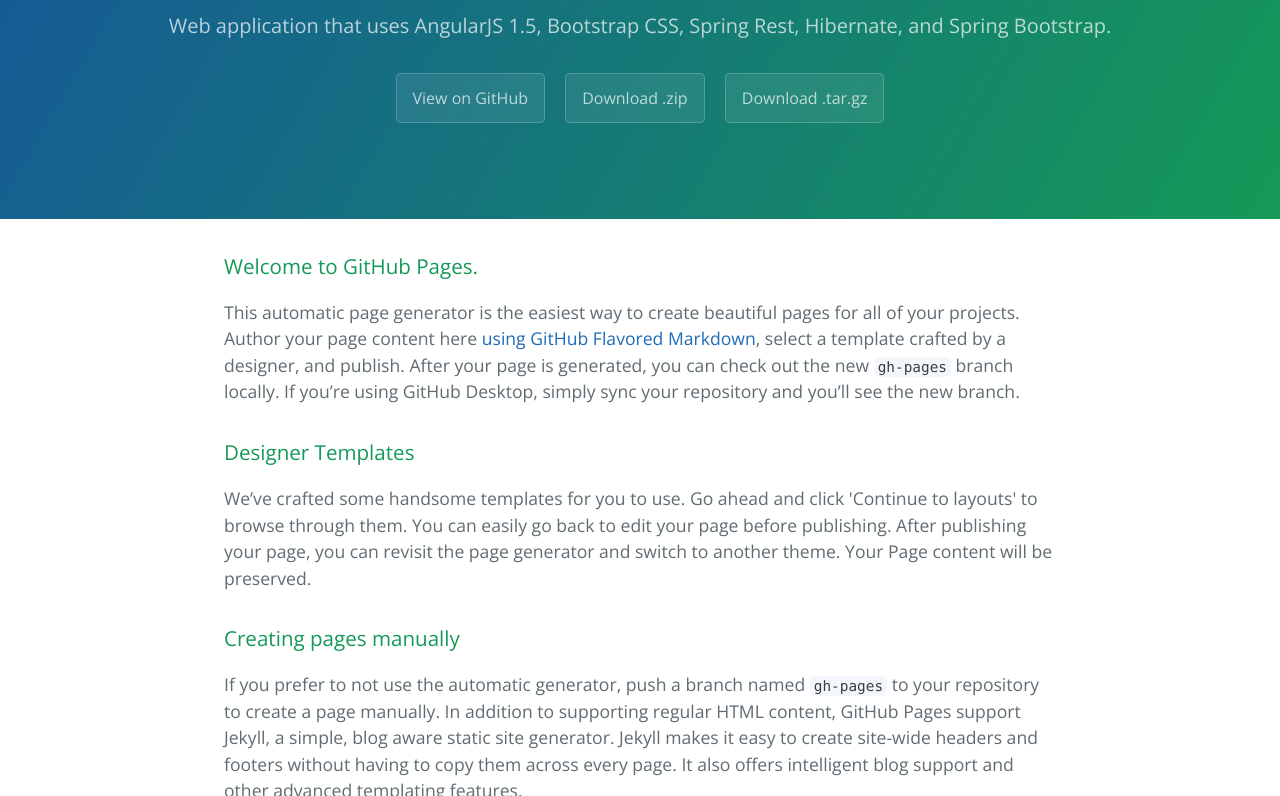
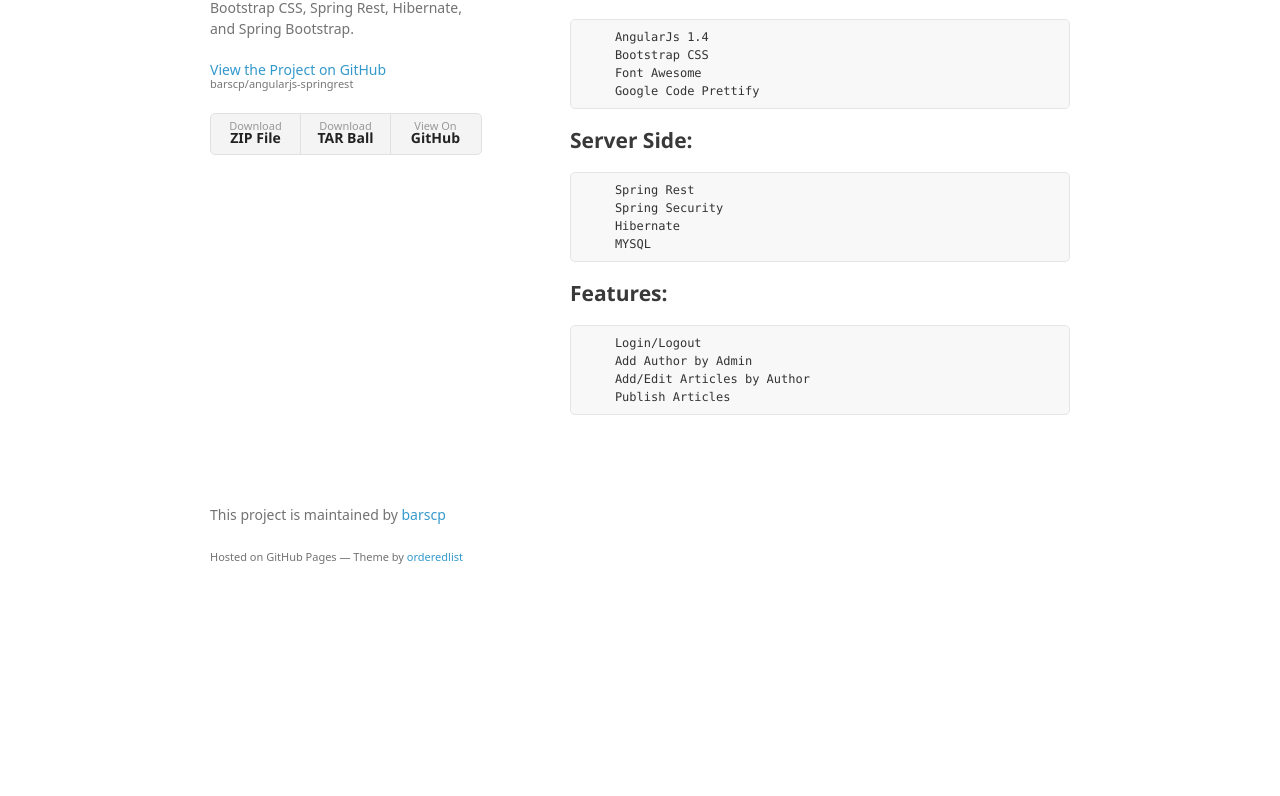
Before and after one commit to barscp/angularjs-springrest, a plain HTML site: page index.html in a window 1280 px wide. Shown: the part 164-960 px from the top of the page. After the commit the page ends 800 px from the top, so only its background shows below. Drawn offline with nearby package versions, Linux system fonts and the light colour scheme; a web font is replaced by a local one.

Commit message:
Create gh-pages branch via GitHub

```diff
--- a/index.html
+++ b/index.html
@@ -1,57 +1,70 @@
-<!DOCTYPE html>
-<html lang="en-us">
+<!doctype html>
+<html>
   <head>
-    <meta charset="UTF-8">
-    <title>Angularjs-springrest by bperalta84</title>
-    <meta name="viewport" content="width=device-width, initial-scale=1">
-    <link rel="stylesheet" type="text/css" href="stylesheets/normalize.css" media="screen">
-    <link href='https://fonts.googleapis.com/css?family=Open+Sans:400,700' rel='stylesheet' type='text/css'>
-    <link rel="stylesheet" type="text/css" href="stylesheets/stylesheet.css" media="screen">
-    <link rel="stylesheet" type="text/css" href="stylesheets/github-light.css" media="screen">
+    <meta charset="utf-8">
+    <meta http-equiv="X-UA-Compatible" content="chrome=1">
+    <title>Angularjs-springrest by barscp</title>
+
+    <link rel="stylesheet" href="stylesheets/styles.css">
+    <link rel="stylesheet" href="stylesheets/github-light.css">
+    <meta name="viewport" content="width=device-width">
+    <!--[if lt IE 9]>
+    <script src="//html5shiv.googlecode.com/svn/trunk/html5.js"></script>
+    <![endif]-->
   </head>
   <body>
-    <section class="page-header">
-      <h1 class="project-name">Angularjs-springrest</h1>
-      <h2 class="project-tagline">Web application that uses AngularJS 1.5, Bootstrap CSS, Spring Rest, Hibernate, and Spring Bootstrap.</h2>
-      <a href="https://github.com/bperalta84/angularjs-springrest" class="btn">View on GitHub</a>
-      <a href="https://github.com/bperalta84/angularjs-springrest/zipball/master" class="btn">Download .zip</a>
-      <a href="https://github.com/bperalta84/angularjs-springrest/tarball/master" class="btn">Download .tar.gz</a>
-    </section>
+    <div class="wrapper">
+      <header>
+        <h1>Angularjs-springrest</h1>
+        <p>Web application that uses AngularJS 1.5, Bootstrap CSS, Spring Rest, Hibernate, and Spring Bootstrap.</p>
 
-    <section class="main-content">
-      <h3>
-<a id="welcome-to-github-pages" class="anchor" href="#welcome-to-github-pages" aria-hidden="true"><span aria-hidden="true" class="octicon octicon-link"></span></a>Welcome to GitHub Pages.</h3>
+        <p class="view"><a href="https://github.com/barscp/angularjs-springrest">View the Project on GitHub <small>barscp/angularjs-springrest</small></a></p>
 
-<p>This automatic page generator is the easiest way to create beautiful pages for all of your projects. Author your page content here <a href="https://guides.github.com/features/mastering-markdown/">using GitHub Flavored Markdown</a>, select a template crafted by a designer, and publish. After your page is generated, you can check out the new <code>gh-pages</code> branch locally. If you’re using GitHub Desktop, simply sync your repository and you’ll see the new branch.</p>
 
-<h3>
-<a id="designer-templates" class="anchor" href="#designer-templates" aria-hidden="true"><span aria-hidden="true" class="octicon octicon-link"></span></a>Designer Templates</h3>
+        <ul>
+          <li><a href="https://github.com/barscp/angularjs-springrest/zipball/master">Download <strong>ZIP File</strong></a></li>
+          <li><a href="https://github.com/barscp/angularjs-springrest/tarball/master">Download <strong>TAR Ball</strong></a></li>
+          <li><a href="https://github.com/barscp/angularjs-springrest">View On <strong>GitHub</strong></a></li>
+        </ul>
+      </header>
+      <section>
+        <p>blogger-springrest is a simple blogging type web application. </p>
 
-<p>We’ve crafted some handsome templates for you to use. Go ahead and click 'Continue to layouts' to browse through them. You can easily go back to edit your page before publishing. After publishing your page, you can revisit the page generator and switch to another theme. Your Page content will be preserved.</p>
+<p>This website is implemented using the following:</p>
 
-<h3>
-<a id="creating-pages-manually" class="anchor" href="#creating-pages-manually" aria-hidden="true"><span aria-hidden="true" class="octicon octicon-link"></span></a>Creating pages manually</h3>
+<h2>
+<a id="client-side" class="anchor" href="#client-side" aria-hidden="true"><span aria-hidden="true" class="octicon octicon-link"></span></a>Client Side:</h2>
 
-<p>If you prefer to not use the automatic generator, push a branch named <code>gh-pages</code> to your repository to create a page manually. In addition to supporting regular HTML content, GitHub Pages support Jekyll, a simple, blog aware static site generator. Jekyll makes it easy to create site-wide headers and footers without having to copy them across every page. It also offers intelligent blog support and other advanced templating features.</p>
+<pre><code>    AngularJs 1.4
+    Bootstrap CSS
+    Font Awesome
+    Google Code Prettify
+</code></pre>
 
-<h3>
-<a id="authors-and-contributors" class="anchor" href="#authors-and-contributors" aria-hidden="true"><span aria-hidden="true" class="octicon octicon-link"></span></a>Authors and Contributors</h3>
+<h2>
+<a id="server-side" class="anchor" href="#server-side" aria-hidden="true"><span aria-hidden="true" class="octicon octicon-link"></span></a>Server Side:</h2>
 
-<p>You can @mention a GitHub username to generate a link to their profile. The resulting <code>&lt;a&gt;</code> element will link to the contributor’s GitHub Profile. For example: In 2007, Chris Wanstrath (<a href="https://github.com/defunkt" class="user-mention">@defunkt</a>), PJ Hyett (<a href="https://github.com/pjhyett" class="user-mention">@pjhyett</a>), and Tom Preston-Werner (<a href="https://github.com/mojombo" class="user-mention">@mojombo</a>) founded GitHub.</p>
+<pre><code>    Spring Rest
+    Spring Security
+    Hibernate
+    MYSQL
+</code></pre>
 
-<h3>
-<a id="support-or-contact" class="anchor" href="#support-or-contact" aria-hidden="true"><span aria-hidden="true" class="octicon octicon-link"></span></a>Support or Contact</h3>
+<h2>
+<a id="features" class="anchor" href="#features" aria-hidden="true"><span aria-hidden="true" class="octicon octicon-link"></span></a>Features:</h2>
 
-<p>Having trouble with Pages? Check out our <a href="https://help.github.com/pages">documentation</a> or <a href="https://github.com/contact">contact support</a> and we’ll help you sort it out.</p>
-
-      <footer class="site-footer">
-        <span class="site-footer-owner"><a href="https://github.com/bperalta84/angularjs-springrest">Angularjs-springrest</a> is maintained by <a href="https://github.com/bperalta84">bperalta84</a>.</span>
-
-        <span class="site-footer-credits">This page was generated by <a href="https://pages.github.com">GitHub Pages</a> using the <a href="https://github.com/jasonlong/cayman-theme">Cayman theme</a> by <a href="https://twitter.com/jasonlong">Jason Long</a>.</span>
+<pre><code>    Login/Logout
+    Add Author by Admin
+    Add/Edit Articles by Author
+    Publish Articles
+</code></pre>
+      </section>
+      <footer>
+        <p>This project is maintained by <a href="https://github.com/barscp">barscp</a></p>
+        <p><small>Hosted on GitHub Pages &mdash; Theme by <a href="https://github.com/orderedlist">orderedlist</a></small></p>
       </footer>
-
-    </section>
-
+    </div>
+    <script src="javascripts/scale.fix.js"></script>
 
   </body>
 </html>
--- /dev/null
+++ b/stylesheets/styles.css
@@ -0,0 +1,324 @@
+@font-face {
+  font-family: 'Noto Sans';
+  font-weight: 400;
+  font-style: normal;
+  src: url('../fonts/Noto-Sans-regular/Noto-Sans-regular.eot');
+  src: url('../fonts/Noto-Sans-regular/Noto-Sans-regular.eot?#iefix') format('embedded-opentype'),
+       local('Noto Sans'),
+       local('Noto-Sans-regular'),
+       url('../fonts/Noto-Sans-regular/Noto-Sans-regular.woff2') format('woff2'),
+       url('../fonts/Noto-Sans-regular/Noto-Sans-regular.woff') format('woff'),
+       url('../fonts/Noto-Sans-regular/Noto-Sans-regular.ttf') format('truetype'),
+       url('../fonts/Noto-Sans-regular/Noto-Sans-regular.svg#NotoSans') format('svg');
+}
+
+@font-face {
+  font-family: 'Noto Sans';
+  font-weight: 700;
+  font-style: normal;
+  src: url('../fonts/Noto-Sans-700/Noto-Sans-700.eot');
+  src: url('../fonts/Noto-Sans-700/Noto-Sans-700.eot?#iefix') format('embedded-opentype'),
+       local('Noto Sans Bold'),
+       local('Noto-Sans-700'),
+       url('../fonts/Noto-Sans-700/Noto-Sans-700.woff2') format('woff2'),
+       url('../fonts/Noto-Sans-700/Noto-Sans-700.woff') format('woff'),
+       url('../fonts/Noto-Sans-700/Noto-Sans-700.ttf') format('truetype'),
+       url('../fonts/Noto-Sans-700/Noto-Sans-700.svg#NotoSans') format('svg');
+}
+
+@font-face {
+  font-family: 'Noto Sans';
+  font-weight: 400;
+  font-style: italic;
+  src: url('../fonts/Noto-Sans-italic/Noto-Sans-italic.eot');
+  src: url('../fonts/Noto-Sans-italic/Noto-Sans-italic.eot?#iefix') format('embedded-opentype'),
+       local('Noto Sans Italic'),
+       local('Noto-Sans-italic'),
+       url('../fonts/Noto-Sans-italic/Noto-Sans-italic.woff2') format('woff2'),
+       url('../fonts/Noto-Sans-italic/Noto-Sans-italic.woff') format('woff'),
+       url('../fonts/Noto-Sans-italic/Noto-Sans-italic.ttf') format('truetype'),
+       url('../fonts/Noto-Sans-italic/Noto-Sans-italic.svg#NotoSans') format('svg');
+}
+
+@font-face {
+  font-family: 'Noto Sans';
+  font-weight: 700;
+  font-style: italic;
+  src: url('../fonts/Noto-Sans-700italic/Noto-Sans-700italic.eot');
+  src: url('../fonts/Noto-Sans-700italic/Noto-Sans-700italic.eot?#iefix') format('embedded-opentype'),
+       local('Noto Sans Bold Italic'),
+       local('Noto-Sans-700italic'),
+       url('../fonts/Noto-Sans-700italic/Noto-Sans-700italic.woff2') format('woff2'),
+       url('../fonts/Noto-Sans-700italic/Noto-Sans-700italic.woff') format('woff'),
+       url('../fonts/Noto-Sans-700italic/Noto-Sans-700italic.ttf') format('truetype'),
+       url('../fonts/Noto-Sans-700italic/Noto-Sans-700italic.svg#NotoSans') format('svg');
+}
+
+body {
+  background-color: #fff;
+  padding:50px;
+  font: 14px/1.5 "Noto Sans", "Helvetica Neue", Helvetica, Arial, sans-serif;
+  color:#727272;
+  font-weight:400;
+}
+
+h1, h2, h3, h4, h5, h6 {
+  color:#222;
+  margin:0 0 20px;
+}
+
+p, ul, ol, table, pre, dl {
+  margin:0 0 20px;
+}
+
+h1, h2, h3 {
+  line-height:1.1;
+}
+
+h1 {
+  font-size:28px;
+}
+
+h2 {
+  color:#393939;
+}
+
+h3, h4, h5, h6 {
+  color:#494949;
+}
+
+a {
+  color:#39c;
+  text-decoration:none;
+}
+
+a:hover {
+  color:#069;
+}
+
+a small {
+  font-size:11px;
+  color:#777;
+  margin-top:-0.3em;
+  display:block;
+}
+
+a:hover small {
+  color:#777;
+}
+
+.wrapper {
+  width:860px;
+  margin:0 auto;
+}
+
+blockquote {
+  border-left:1px solid #e5e5e5;
+  margin:0;
+  padding:0 0 0 20px;
+  font-style:italic;
+}
+
+code, pre {
+  font-family:Monaco, Bitstream Vera Sans Mono, Lucida Console, Terminal, Consolas, Liberation Mono, DejaVu Sans Mono, Courier New, monospace;
+  color:#333;
+  font-size:12px;
+}
+
+pre {
+  padding:8px 15px;
+  background: #f8f8f8;
+  border-radius:5px;
+  border:1px solid #e5e5e5;
+  overflow-x: auto;
+}
+
+table {
+  width:100%;
+  border-collapse:collapse;
+}
+
+th, td {
+  text-align:left;
+  padding:5px 10px;
+  border-bottom:1px solid #e5e5e5;
+}
+
+dt {
+  color:#444;
+  font-weight:700;
+}
+
+th {
+  color:#444;
+}
+
+img {
+  max-width:100%;
+}
+
+header {
+  width:270px;
+  float:left;
+  position:fixed;
+  -webkit-font-smoothing:subpixel-antialiased;
+}
+
+header ul {
+  list-style:none;
+  height:40px;
+  padding:0;
+  background: #f4f4f4;
+  border-radius:5px;
+  border:1px solid #e0e0e0;
+  width:270px;
+}
+
+header li {
+  width:89px;
+  float:left;
+  border-right:1px solid #e0e0e0;
+  height:40px;
+}
+
+header li:first-child a {
+  border-radius:5px 0 0 5px;
+}
+
+header li:last-child a {
+  border-radius:0 5px 5px 0;
+}
+
+header ul a {
+  line-height:1;
+  font-size:11px;
+  color:#999;
+  display:block;
+  text-align:center;
+  padding-top:6px;
+  height:34px;
+}
+
+header ul a:hover {
+  color:#999;
+}
+
+header ul a:active {
+  background-color:#f0f0f0;
+}
+
+strong {
+  color:#222;
+  font-weight:700;
+}
+
+header ul li + li + li {
+  border-right:none;
+  width:89px;
+}
+
+header ul a strong {
+  font-size:14px;
+  display:block;
+  color:#222;
+}
+
+section {
+  width:500px;
+  float:right;
+  padding-bottom:50px;
+}
+
+small {
+  font-size:11px;
+}
+
+hr {
+  border:0;
+  background:#e5e5e5;
+  height:1px;
+  margin:0 0 20px;
+}
+
+footer {
+  width:270px;
+  float:left;
+  position:fixed;
+  bottom:50px;
+  -webkit-font-smoothing:subpixel-antialiased;
+}
+
+@media print, screen and (max-width: 960px) {
+
+  div.wrapper {
+    width:auto;
+    margin:0;
+  }
+
+  header, section, footer {
+    float:none;
+    position:static;
+    width:auto;
+  }
+
+  header {
+    padding-right:320px;
+  }
+
+  section {
+    border:1px solid #e5e5e5;
+    border-width:1px 0;
+    padding:20px 0;
+    margin:0 0 20px;
+  }
+
+  header a small {
+    display:inline;
+  }
+
+  header ul {
+    position:absolute;
+    right:50px;
+    top:52px;
+  }
+}
+
+@media print, screen and (max-width: 720px) {
+  body {
+    word-wrap:break-word;
+  }
+
+  header {
+    padding:0;
+  }
+
+  header ul, header p.view {
+    position:static;
+  }
+
+  pre, code {
+    word-wrap:normal;
+  }
+}
+
+@media print, screen and (max-width: 480px) {
+  body {
+    padding:15px;
+  }
+
+  header ul {
+    width:99%;
+  }
+
+  header li, header ul li + li + li {
+    width:33%;
+  }
+}
+
+@media print {
+  body {
+    padding:0.4in;
+    font-size:12pt;
+    color:#444;
+  }
+}
```
Also changed, not shown: javascripts/scale.fix.js (added, +17 -0 lines), params.json (+1 -1 lines).
